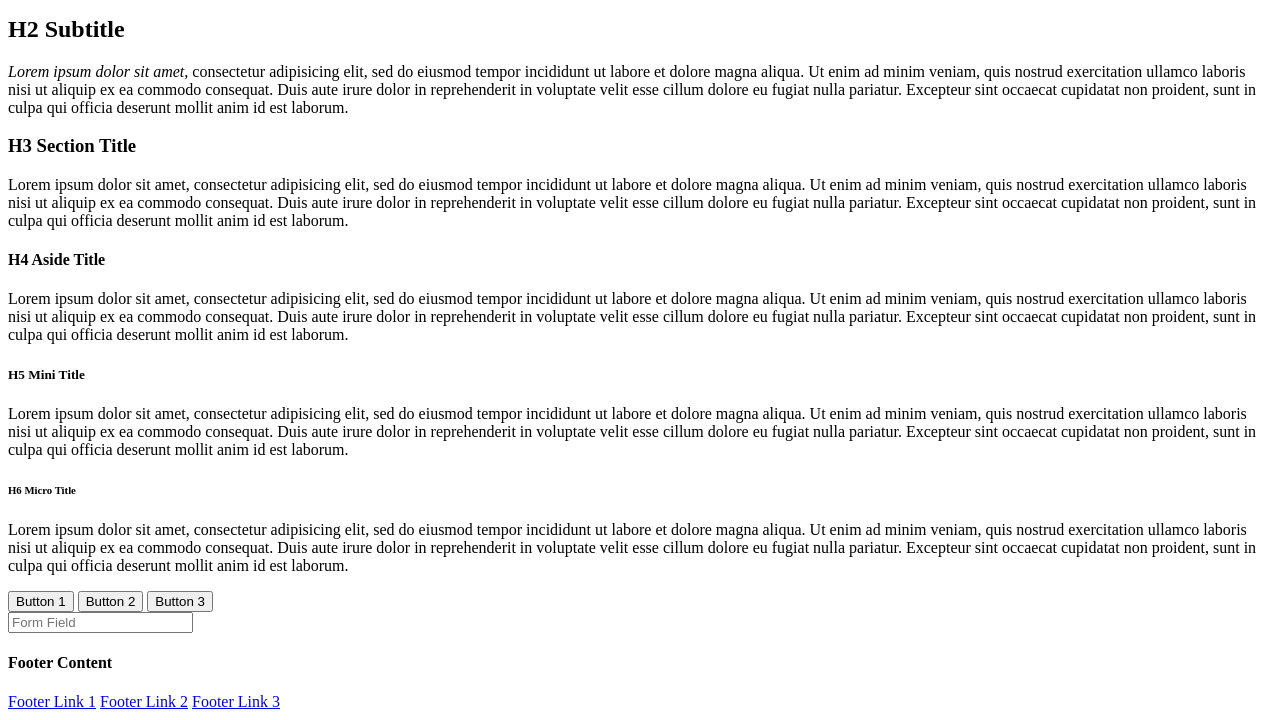
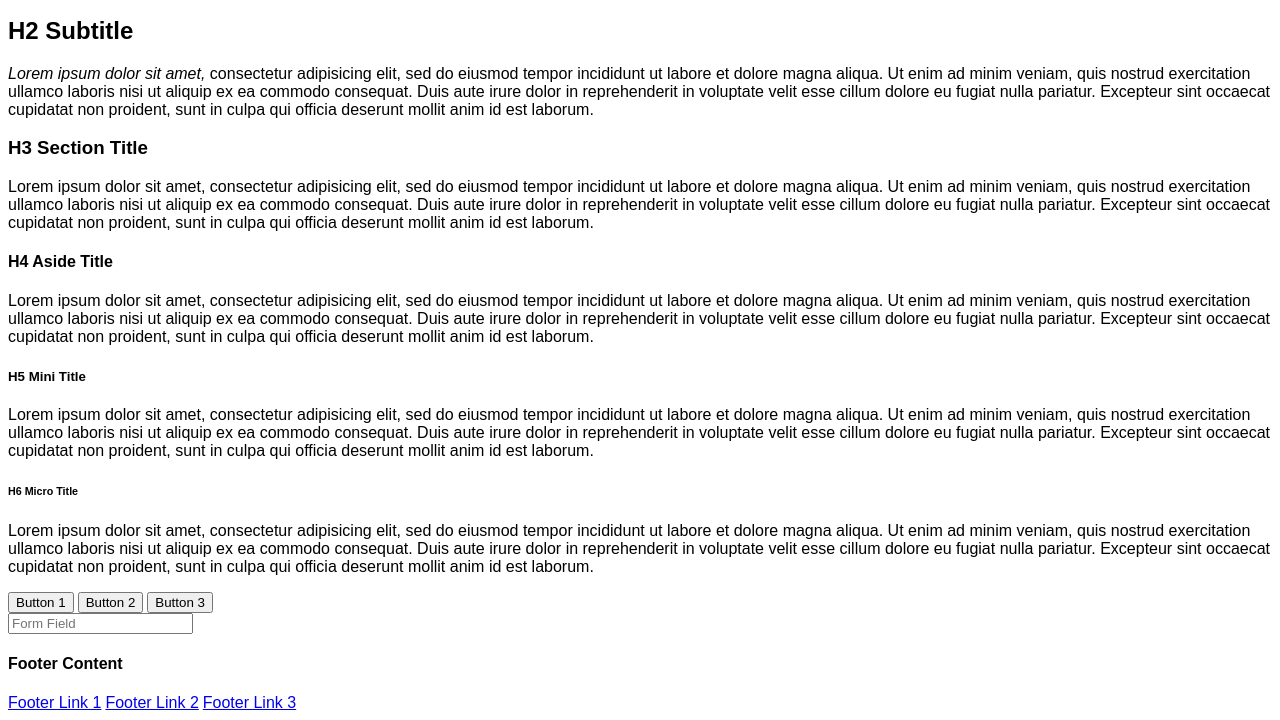
Before and after one commit to DKolia/HTML_Boilerplate, a plain HTML site: page index.html in a window 1280 px wide. Shown: the part 259-979 px from the top of the page. Drawn offline with Linux system fonts and the light colour scheme.

Commit message:
Updated Readme

```diff
--- a/css/styles.css
+++ b/css/styles.css
@@ -0,0 +1,39 @@
+h1 {
+  font-family: sans-serif;
+}
+
+h2 {
+  font-family: sans-serif;
+}
+
+h3 {
+  font-family: sans-serif;
+}
+
+h4 {
+  font-family: sans-serif;
+}
+
+h5 {
+  font-family: sans-serif;
+}
+
+h6 {
+  font-family: sans-serif;
+}
+
+a {
+  font-family: sans-serif;
+}
+
+p {
+  font-family: sans-serif;
+}
+
+button {
+  font-family: sans-serif;
+}
+
+form {
+
+}
--- a/index.html
+++ b/index.html
@@ -19,26 +19,38 @@
     </header>
 
 
+    <div>
       <h1>H1 Main Title</h1>
       <p><strong>Lorem ipsum dolor sit amet,</strong> consectetur adipisicing elit, sed do eiusmod tempor incididunt ut labore et dolore magna aliqua. Ut enim ad minim veniam, quis nostrud exercitation ullamco laboris nisi ut aliquip ex ea commodo consequat. Duis aute irure dolor in reprehenderit in voluptate velit esse cillum dolore eu fugiat nulla pariatur. Excepteur sint occaecat cupidatat non proident, sunt in culpa qui officia deserunt mollit anim id est laborum.</p>
+    </div>
 
+    <div>
       <h2>H2 Subtitle</h2>
       <p><em>Lorem ipsum dolor sit amet,</em> consectetur adipisicing elit, sed do eiusmod tempor incididunt ut labore et dolore magna aliqua. Ut enim ad minim veniam, quis nostrud exercitation ullamco laboris nisi ut aliquip ex ea commodo consequat. Duis aute irure dolor in reprehenderit in voluptate velit esse cillum dolore eu fugiat nulla pariatur. Excepteur sint occaecat cupidatat non proident, sunt in culpa qui officia deserunt mollit anim id est laborum.</p>
+    </div>
 
+    <div>
       <h3>H3 Section Title</h3>
       <p>Lorem ipsum dolor sit amet, consectetur adipisicing elit, sed do eiusmod tempor incididunt ut labore et dolore magna aliqua. Ut enim ad minim veniam, quis nostrud exercitation ullamco laboris nisi ut aliquip ex ea commodo consequat. Duis aute irure dolor in reprehenderit in voluptate velit esse cillum dolore eu fugiat nulla pariatur. Excepteur sint occaecat cupidatat non proident, sunt in culpa qui officia deserunt mollit anim id est laborum.</p>
+    </div>
 
 
+    <div>
       <h4>H4 Aside Title</h4>
-    <p>Lorem ipsum dolor sit amet, consectetur adipisicing elit, sed do eiusmod tempor incididunt ut labore et dolore magna aliqua. Ut enim ad minim veniam, quis nostrud exercitation ullamco laboris nisi ut aliquip ex ea commodo consequat. Duis aute irure dolor in reprehenderit in voluptate velit esse cillum dolore eu fugiat nulla pariatur. Excepteur sint occaecat cupidatat non proident, sunt in culpa qui officia deserunt mollit anim id est laborum.</p>
+      <p>Lorem ipsum dolor sit amet, consectetur adipisicing elit, sed do   eiusmod tempor incididunt ut labore et dolore magna aliqua. Ut enim ad minim veniam, quis nostrud exercitation ullamco laboris nisi ut aliquip ex ea commodo consequat. Duis aute irure dolor in reprehenderit in voluptate velit esse cillum dolore eu fugiat nulla pariatur. Excepteur sint occaecat cupidatat non proident, sunt in culpa qui officia deserunt mollit anim id est laborum.</p>
+    </div>
 
 
+    <div>
       <h5>H5 Mini Title</h5>
       <p>Lorem ipsum dolor sit amet, consectetur adipisicing elit, sed do eiusmod tempor incididunt ut labore et dolore magna aliqua. Ut enim ad minim veniam, quis nostrud exercitation ullamco laboris nisi ut aliquip ex ea commodo consequat. Duis aute irure dolor in reprehenderit in voluptate velit esse cillum dolore eu fugiat nulla pariatur. Excepteur sint occaecat cupidatat non proident, sunt in culpa qui officia deserunt mollit anim id est laborum.</p>
+    </div>
 
 
+    <div>
       <h6>H6 Micro Title</h6>
       <p>Lorem ipsum dolor sit amet, consectetur adipisicing elit, sed do eiusmod tempor incididunt ut labore et dolore magna aliqua. Ut enim ad minim veniam, quis nostrud exercitation ullamco laboris nisi ut aliquip ex ea commodo consequat. Duis aute irure dolor in reprehenderit in voluptate velit esse cillum dolore eu fugiat nulla pariatur. Excepteur sint occaecat cupidatat non proident, sunt in culpa qui officia deserunt mollit anim id est laborum.</p>
+    </div>
 
     <button>Button 1</button>
     <button>Button 2</button>
```
Also changed, not shown: 1 other file. Lines whose indentation alone changed are shown as unchanged.
